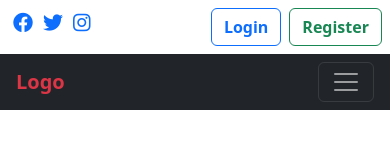
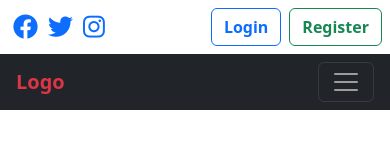
Before and after one commit to Aniket-katekar/bootstrap-project, a plain HTML site: page Bootstrap-project2/project.html in a window 390 px wide. Drawn offline with nearby package versions, Linux system fonts and the light colour scheme.

Commit message:
project 2 added

```diff
--- a/Bootstrap-project2/style.css
+++ b/Bootstrap-project2/style.css
@@ -22,14 +22,14 @@
 }
 .btns{
     display: flex;
-    /* justify-content: center; */
     align-items: center;
 }
 
 @media screen and (max-width:600px){
     .social-link{
-        font-size: 20px;
+        font-size: 25px;
         margin: 5px 5px;
+        /* align-items: center; */
     }
     .btns{
         justify-content: end;
```
